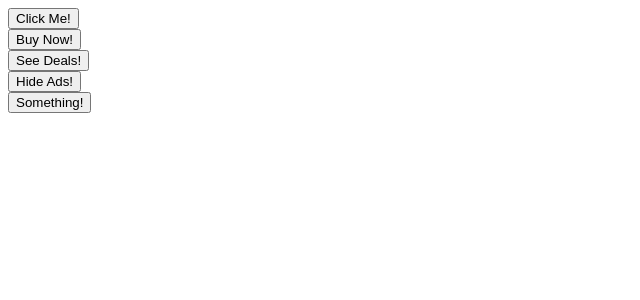
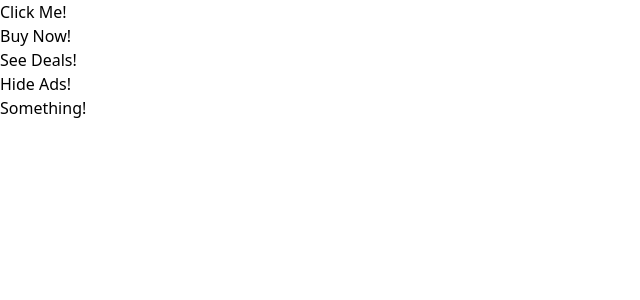
Before and after one commit to PaulGLujan/react-exercises, a React (Create React App) app in the folder custom-navigation/: page / in a window 1280 px wide. Shown: the top 300 px of the page, without its empty margins (0-640 px from the left). Built offline with nearby package versions, Linux system fonts and the light colour scheme.

Commit message:
Installed tailwind

```diff
--- a/custom-navigation/package.json
+++ b/custom-navigation/package.json
@@ -35,5 +35,10 @@
       "last 1 firefox version",
       "last 1 safari version"
     ]
+  },
+  "devDependencies": {
+    "prettier": "^2.8.1",
+    "prettier-plugin-tailwindcss": "^0.2.1",
+    "tailwindcss": "^3.2.4"
   }
 }
--- /dev/null
+++ b/custom-navigation/prettier.config.js
@@ -0,0 +1,3 @@
+module.exports = {
+  plugins: [require('prettier-plugin-tailwindcss')],
+}
--- /dev/null
+++ b/custom-navigation/src/index.css
@@ -0,0 +1,3 @@
+@tailwind base;
+@tailwind components;
+@tailwind utilities;
--- a/custom-navigation/src/index.js
+++ b/custom-navigation/src/index.js
@@ -1,5 +1,6 @@
 import React from 'react';
 import ReactDOM from 'react-dom/client';
+import './index.css';
 import App from './App';
 
 const el = document.getElementById('root');
--- /dev/null
+++ b/custom-navigation/tailwind.config.js
@@ -0,0 +1,10 @@
+/** @type {import('tailwindcss').Config} */
+module.exports = {
+  content: [
+    "./src/**/*.{js,jsx,ts,tsx}",
+  ],
+  theme: {
+    extend: {},
+  },
+  plugins: [],
+}
```
Also changed, not shown: 1 other file (tests, documents, lock files or other folders).
